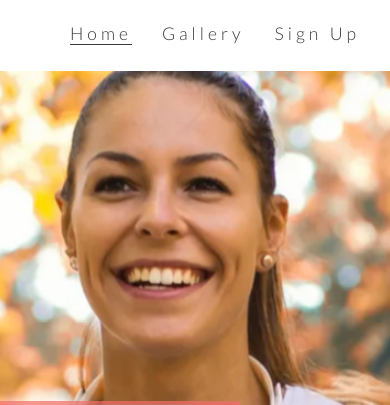
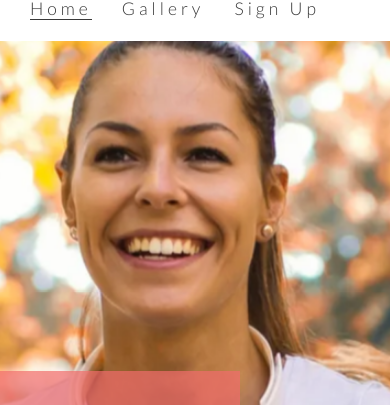
Before and after one commit to Jdzelhorst/love-running, a plain HTML site: page index.html in a window 390 px wide. Shown: the part 79-484 px from the top of the page. Drawn offline with nearby package versions, Linux system fonts and the light colour scheme.

Commit message:
added mediaquery for medium screen size for the menu

```diff
--- a/assets/css/style.css
+++ b/assets/css/style.css
@@ -241,6 +241,7 @@ footer {
 
 /* media queries */
 
+    /* full width screens */
 @media screen and (max-width: 1200px) {
     #club-ethos {
         width: 65%;
@@ -271,3 +272,16 @@ footer {
         display: none;
     }
 }
+
+/* medium screen sizes from 950px and down */
+
+@media screen and (max-width: 950px) {
+
+    #menu {
+        clear: left;
+        float: left;
+        margin-left: 30px;
+        margin-bottom: 20px;
+        line-height: 25px;
+    }
+}
```
